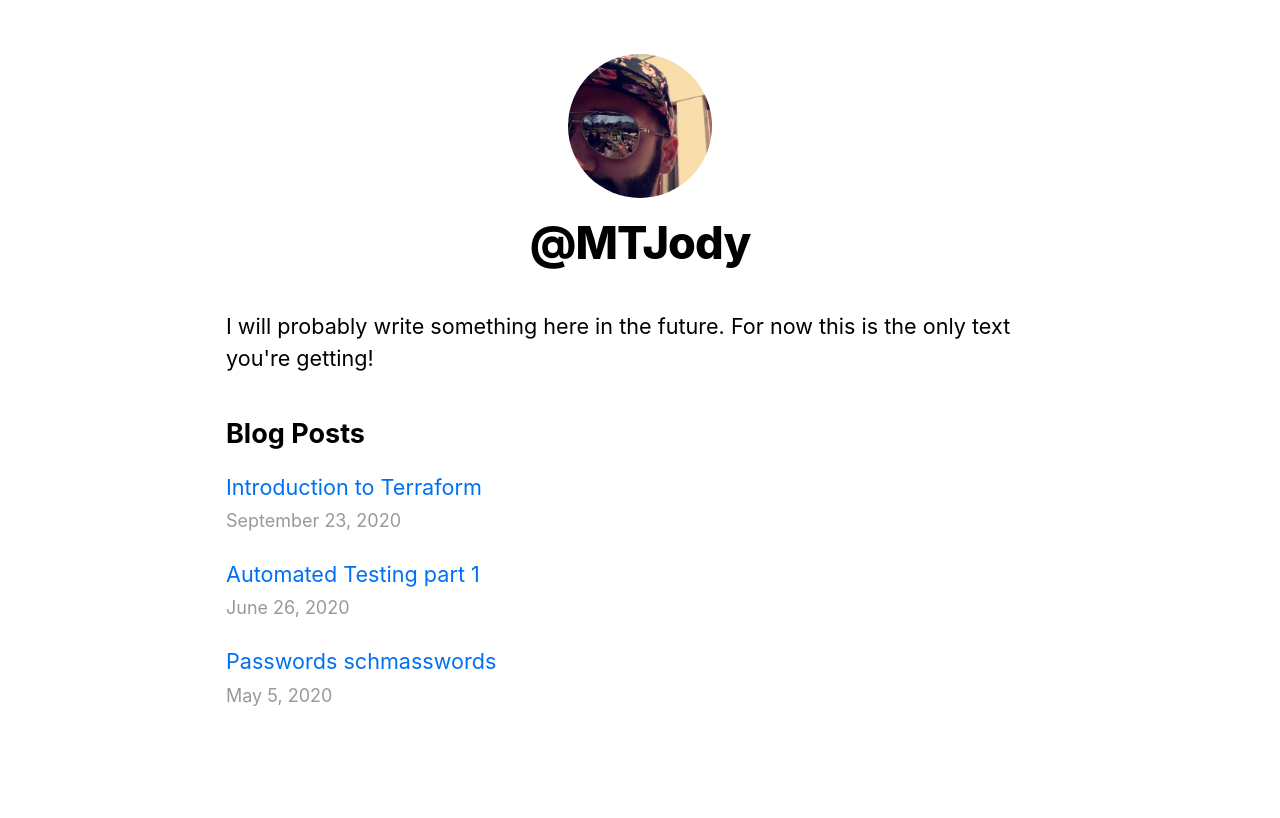
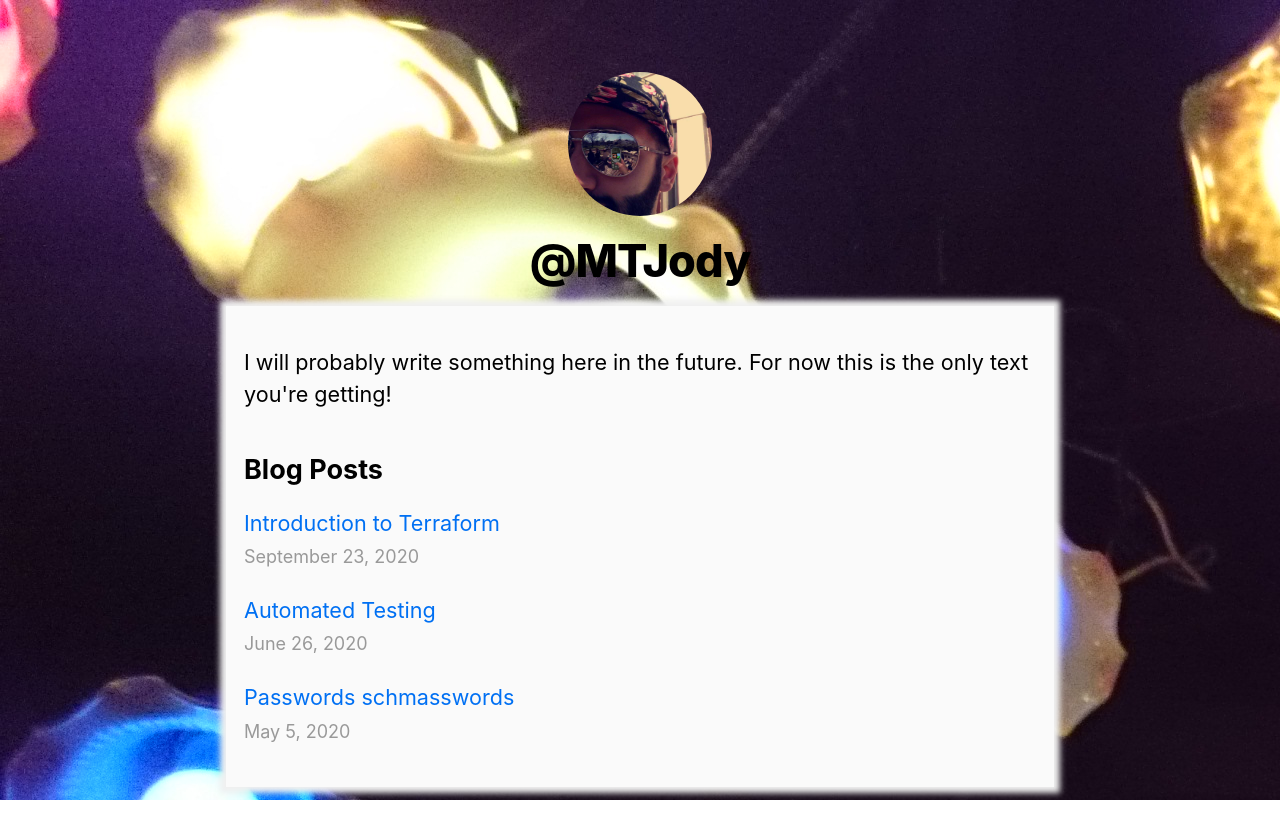
Before and after one commit to MTjody/ssr-playground, a Next.js app: page / in a window 1280 px wide. Built offline with nearby package versions, Linux system fonts and the light colour scheme.

Commit message:
background pic wip

```diff
--- a/components/layout.js
+++ b/components/layout.js
@@ -2,6 +2,7 @@ import Head from "next/head";
 import styles from "./layout.module.css";
 import utilStyles from "../styles/utils.module.css";
 import Link from "next/link";
+import React from "react";
 
 const name = "@MTJody";
 export const siteTitle = "@MTJody";
@@ -53,7 +54,8 @@ export default function Layout({ children, home }) {
           </React.Fragment>
         )}
       </header>
-      <main>{children}</main>
+      <div className={styles.contentContainer}>
+        <main className={styles.contentBackground}>{children}</main>
         {!home && (
           <div className={styles.backToHome}>
             <Link href="/">
@@ -62,5 +64,6 @@ export default function Layout({ children, home }) {
           </div>
         )}
       </div>
+    </div>
   );
 }
--- a/components/layout.module.css
+++ b/components/layout.module.css
@@ -1,13 +1,22 @@
 .container {
+  width: 100%;
+  min-height: 100vh;
+  background: url('/images/background.jpg');
+  background-size: auto;
+  background-repeat: no-repeat;
+}
+
+.contentContainer {
   max-width: 48rem;
   padding: 0 1rem;
-  margin: 3rem auto 6rem;
+  margin: 0 auto 6rem;
 }
 
 .header {
   display: flex;
   flex-direction: column;
   align-items: center;
+  padding-top: 4rem;
 }
 
 .headerImage {
@@ -23,3 +32,9 @@
 .backToHome {
   margin: 3rem 0 0;
 }
+
+.contentBackground {
+  background-color: #fafafa;
+  box-shadow: 0 0 6px 6px #f0f0f0;
+  padding: 18px;
+}
--- a/pages/posts/[id].js
+++ b/pages/posts/[id].js
@@ -12,7 +12,7 @@ export default function Post({ postData }) {
       <Head>
         <title>{postData.title}</title>
       </Head>
-      <article className={utilStyles.postBackground}>
+      <article>
         <h1 className={utilStyles.headingXl}>{postData.title}</h1>
         <div className={utilStyles.lightText}>
           <Date dateString={postData.date} />
--- a/posts/testing.md
+++ b/posts/testing.md
@@ -1,5 +1,5 @@
 ---
-title: "Automated Testing part 1"
+title: "Automated Testing"
 date: "2020-06-26"
 tldr: "You really should test your code!"
 ---
--- a/styles/utils.module.css
+++ b/styles/utils.module.css
@@ -56,9 +56,3 @@
 .lightText {
   color: #999;
 }
-
-.postBackground {
-  background-color: #fafafa;
-  box-shadow: 0px 0px 7px 8px #f0f0f0;
-  padding: 18px;
-}
```
Also changed, not shown: package.json (+6 -6 lines), public/images/background.JPG (added), 1 other file (tests, documents, lock files or other folders). Lines whose indentation alone changed are shown as unchanged.
